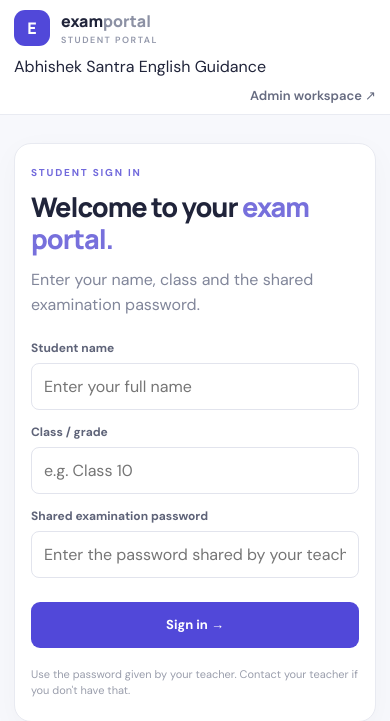
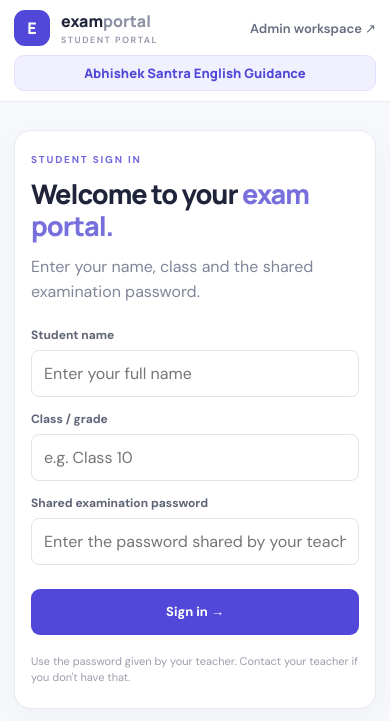
Before and after one commit to sayandas-eng/exam-portal-v2, a Flask app: page / in a window 390 px wide. Shown: the top 721 px of the page. Run offline with Flask 3, Linux system fonts and the light colour scheme; some libraries are stand-ins or nearby versions.

Commit message:
Style tuition branding responsively

```diff
--- a/static/student.css
+++ b/static/student.css
@@ -51,3 +51,8 @@ input,textarea,select{font-size:16px}
   dialog{max-height:calc(100dvh - 24px);overflow:auto}
   dialog form{padding:26px 20px}
 }
+
+
+/* Tuition branding in the student portal header */
+.tuition-name{font:800 15px Manrope,sans-serif;color:#5148d9;background:#f1f0ff;border:1px solid #e3e1ff;border-radius:10px;padding:9px 15px;text-align:center;letter-spacing:.1px}
+@media(max-width:700px){.tuition-name{order:3;flex:1 0 100%;font-size:13px;padding:8px 10px}.top{row-gap:9px}}
```
